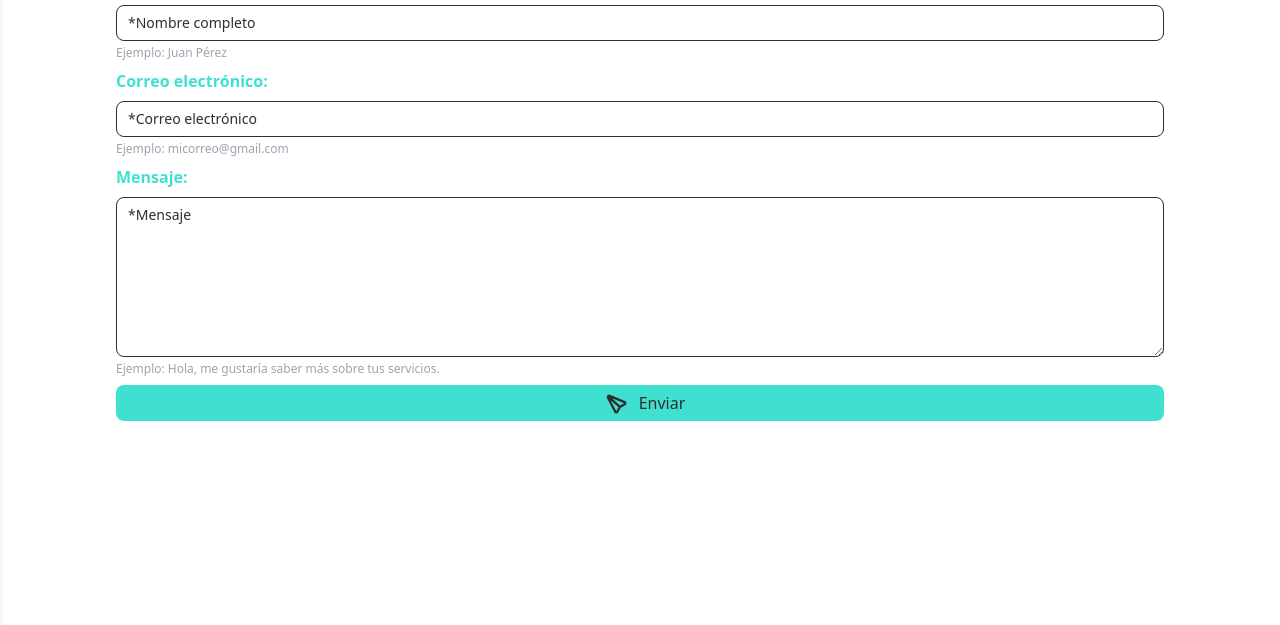
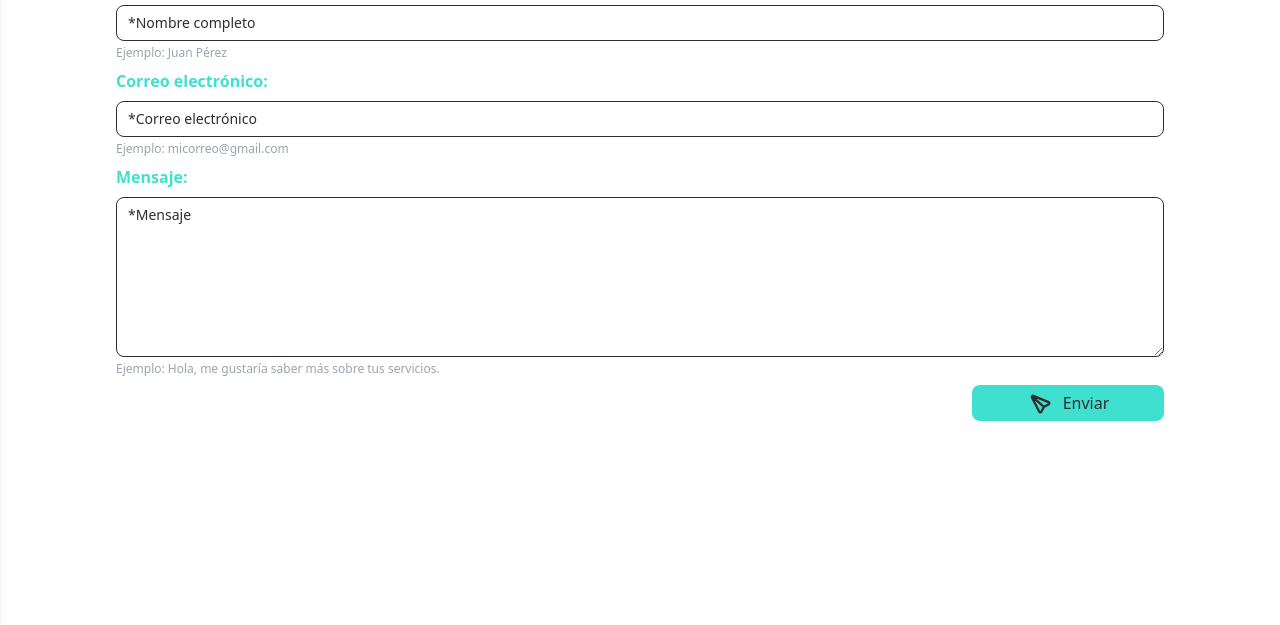
Before and after one commit to AlgorithmHappy/miweb, an Astro site in the folder eminent-escape/: page /contacto in a window 1280 px wide. Shown: the part 175-800 px from the top of the page. Built offline with nearby package versions, Linux system fonts and the light colour scheme; Astro itself is replaced by a stand-in of ours.

Commit message:
Se acaba el front end del contacto

```diff
--- a/eminent-escape/src/components/TextInput.astro
+++ b/eminent-escape/src/components/TextInput.astro
@@ -61,10 +61,11 @@ interface Response {
     </label>
     <p class="mt-1 text-xs text-gray-400">Ejemplo: Hola, me gustaría saber más sobre tus servicios.</p>
 </div>
-<button id="btnSend" class="flex flex-row justify-center items-center bg-primary rounded-lg text-secondary p-1 w-full h-9 hover:text-white hover:underline">
+<div class="flex flex-row-reverse">
+    <button id="btnSend" class="flex flex-row justify-center items-center bg-primary rounded-lg text-secondary p-1 w-full h-9 hover:text-white hover:underline md:w-48">
         <img
             id="imgSend"
-        class="h-full px-2"
+            class="h-full px-2 -ml-2"
             src={ icon }
             alt={ alt }
             data-icon={ icon }
@@ -72,6 +73,7 @@ interface Response {
         />
         {text}
     </button>
+</div>
 <div id="modalBackground" class="fixed top-0 left-0 w-full h-full bg-black bg-opacity-50 z-40 hidden">
 </div>
 <div id="modalAlert" class="fixed inset-0 flex flex-col items-center justify-evenly w-[80%] max-w-md h-56 m-auto p-5 bg-white rounded-lg shadow-xl z-50 hidden">
```
Lines whose indentation alone changed are shown as unchanged.
